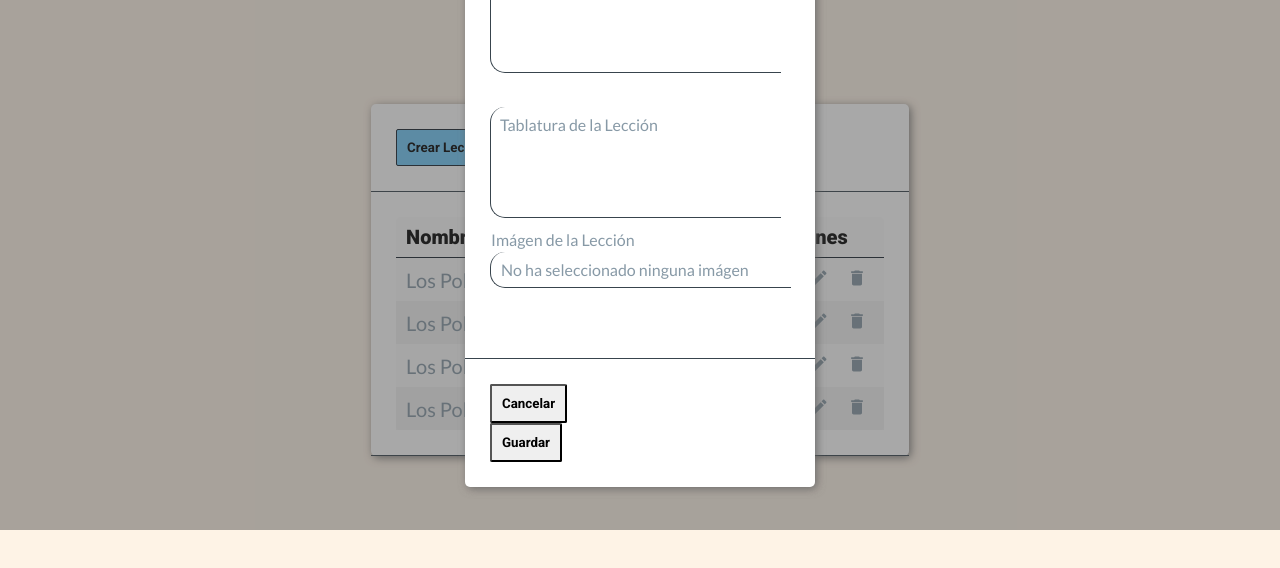
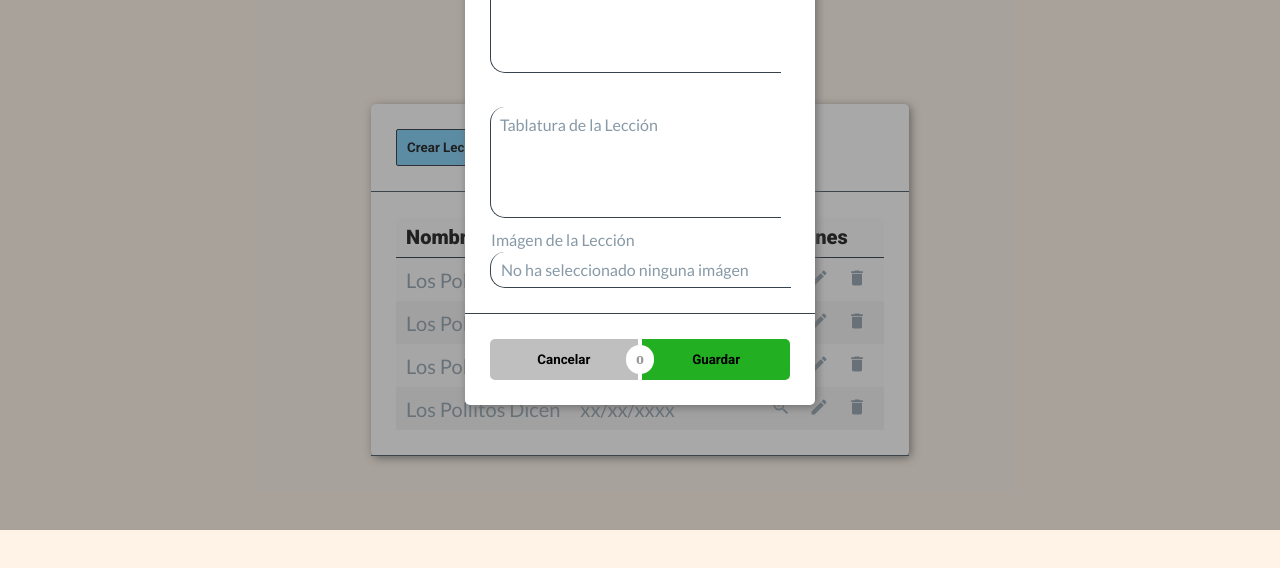
Before and after one commit to federicoalonso/gitTrucho, a website: page src/pages/crearLecciones/crearLecciones.html in a window 1280 px wide. Both pictures are taken after a click on the button "Crear Lección". Shown: the part 270-838 px from the top of the page. Drawn offline with Linux system fonts and the light colour scheme.

Commit message:
boton confirmar o salir

```diff
--- a/src/pages/crearLecciones/crearLecciones.html
+++ b/src/pages/crearLecciones/crearLecciones.html
@@ -117,7 +117,7 @@
                 <div class="btn-box">
                     <button class="btn" id="btn-ocultar-modal">Cancelar</button>
                     <div class="or"></div>
-                    <button class="btn btn-confirmar">Guardar</button>
+                    <button class="btn btn-confirm">Guardar</button>
                 </div>
             </div>
         </div>
--- a/src/sass/_colors.scss
+++ b/src/sass/_colors.scss
@@ -23,5 +23,7 @@ $background-grey-light: #f2f2f254;
 $background-dark-light: $primary-dark-light;
 
 $danger: #e0245e;
-$success: rgb(61, 250, 61);
-$success-hover: rgb(0, 133, 0);
+$success: rgb(34, 175, 34);
+$success-hover: rgb(5, 106, 5);
+$cancel: rgb(191, 191, 191);
+$cancel-hover: rgb(118, 108, 108);
--- a/src/sass/components/_inputs.scss
+++ b/src/sass/components/_inputs.scss
@@ -46,6 +46,7 @@
         border-bottom: 1px solid $border-grey;
         border-left: 1px solid $border-grey;
         border-radius: 15px 0 0 15px;
+        margin-bottom: 0;
         &:hover{
             cursor: pointer;
         }
@@ -53,6 +54,7 @@
 
     input[type="file"] {
         display: none;
+
     }
 
     label {
--- a/src/sass/components/_modal.scss
+++ b/src/sass/components/_modal.scss
@@ -11,7 +11,7 @@
     opacity: 0;
     visibility: hidden;
     transition: all 0.5s;
-    .card{
+    .card {
         position: absolute;
         top: 5%;
         left: calc(50% - 175px);
@@ -19,6 +19,63 @@
         min-width: 350px;
         max-height: 90%;
         overflow-y: scroll;
+
+        .btn-box {
+            display: inline-flex;
+            -webkit-box-orient: horizontal;
+            -webkit-box-direction: normal;
+            flex-direction: row;
+            vertical-align: baseline;
+            width: 100%;
+
+            .btn {
+                border-radius: 5px 0 0 5px;
+                border: none;
+                width: 50%;
+                transition: 0.3s;
+                background-color: $cancel;
+                &:hover {
+                    color: $font-smoke;
+                    background-color: $cancel-hover;
+                }
+            }
+            .btn-confirm {
+                border-radius: 0 5px 5px 0;
+                background-color: $success;
+                &:hover {
+                    color: $font-smoke;
+                    background-color: $success-hover;
+                }
+            }
+            .or {
+                font-size: 1rem;
+                display: block;
+                position: relative;
+                width: 0.3em;
+                height: 2.57142857em;
+                z-index: 3;
+                &:before {
+                    position: absolute;
+                    text-align: center;
+                    border-radius: 500rem;
+                    content: "o";
+                    top: 50%;
+                    left: 50%;
+                    background-color: #fff;
+                    text-shadow: none;
+                    margin-top: -0.89285714em;
+                    margin-left: -0.89285714em;
+                    width: 1.78571429em;
+                    height: 1.78571429em;
+                    line-height: 1.78571429em;
+                    color: rgba(0, 0, 0, 0.4);
+                    font-style: normal;
+                    font-weight: 700;
+                    -webkit-box-shadow: 0 0 0 1px transparent inset;
+                    box-shadow: 0 0 0 1px transparent inset;
+                }
+            }
+        }
     }
     &.visible {
         transform: translateY(0px);
```
Also changed, not shown: src/css/stylesConfig.css.
